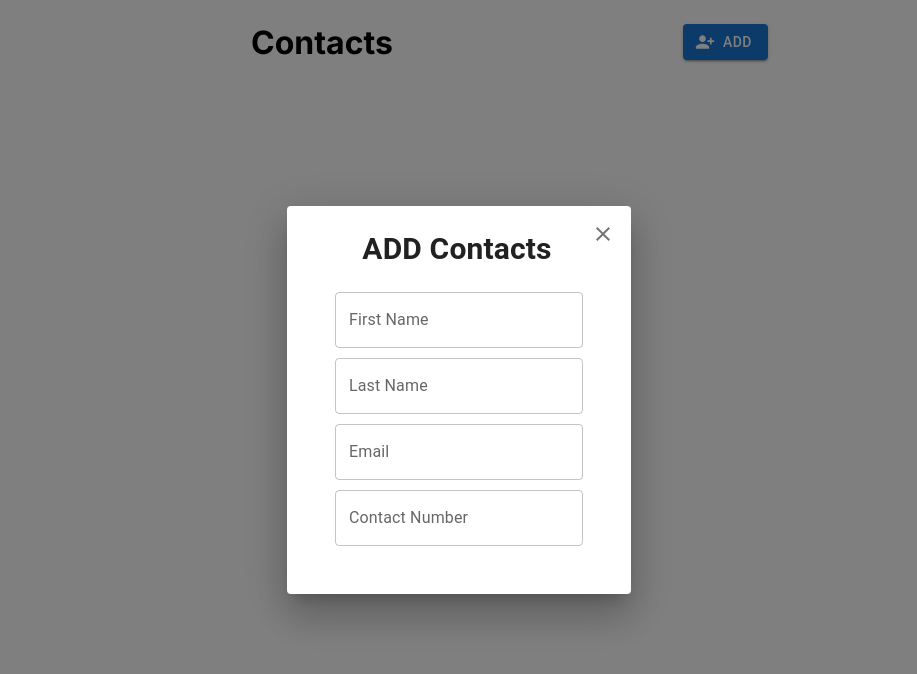
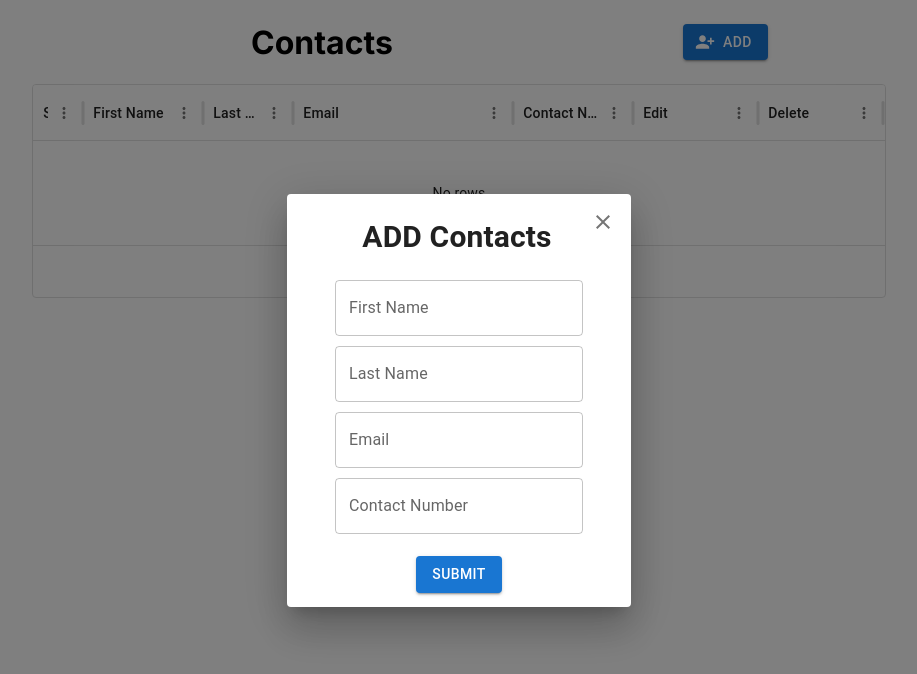
Before and after one commit to balaji1610/contacts_application, a Next.js app: page / in a window 1280 px wide. Both pictures are taken after a click on the button "ADD". Shown: the top 674 px of the page, without its empty margins (181-1098 px from the left). Built offline with nearby package versions, Linux system fonts and the light colour scheme.

Commit message:
Completed add,edit,delete

```diff
--- a/package.json
+++ b/package.json
@@ -14,9 +14,11 @@
     "@mui/icons-material": "^5.15.17",
     "@mui/material": "^5.15.17",
     "@mui/x-data-grid": "^7.4.0",
+    "formik": "^2.4.6",
     "next": "14.2.3",
     "react": "^18",
-    "react-dom": "^18"
+    "react-dom": "^18",
+    "yup": "^1.4.0"
   },
   "devDependencies": {
     "@types/node": "^20",
--- a/src/app/components/Model.tsx
+++ b/src/app/components/Model.tsx
@@ -8,15 +8,13 @@ import React, { Dispatch, SetStateAction } from "react";
 
 interface ModelType {
   open: boolean;
-  setOpen: Dispatch<SetStateAction<boolean>>;
   handleClose: () => void;
   title: string;
-  component: React.ReactNode;
+  component?: React.ReactNode;
 }
 export default function Model({
   open,
   handleClose,
-  setOpen,
   title,
   component,
 }: ModelType) {
@@ -54,7 +52,6 @@ export default function Model({
         <DialogActions>
           <Grid container xs={12}>
             {component}
-            {/* <AddFrom setOpen={setOpen} handleClose={handleClose} /> */}
           </Grid>{" "}
         </DialogActions>
       </Dialog>
--- a/src/app/components/button.tsx
+++ b/src/app/components/button.tsx
@@ -6,10 +6,11 @@ interface IProps {
   text: string;
   variant: "outlined" | "contained";
   startIcon?: React.ReactElement;
-  onClick: () => void;
+  onClick?: (data?: any, ee?: any) => void;
+  type?: "submit";
 }
-const Buttons = ({ text, variant, startIcon, onClick }: IProps) => (
-  <Button variant={variant} startIcon={startIcon} onClick={onClick}>
+const Buttons = ({ text, variant, startIcon, onClick, type }: IProps) => (
+  <Button type={type} variant={variant} startIcon={startIcon} onClick={onClick}>
     {text}
   </Button>
 );
--- a/src/app/container/AddContacts/AddContactsForm.tsx
+++ b/src/app/container/AddContacts/AddContactsForm.tsx
@@ -1,34 +1,138 @@
 import TextField from "@mui/material/TextField";
+import Buttons from "@/app/components/button";
+import { useFormik } from "formik";
+import * as Yup from "yup";
+import { useApplicationContext } from "@/app/context/communityContext";
+import { ReactNode, useState } from "react";
 
 export default function AddContactsForm() {
-  const fromStyle = {
+  const {
+    open,
+    setOpen,
+    setContacts,
+    contacts,
+    updateContacts,
+    editIndex,
+    setEditIndex,
+    setUpdateContacts,
+    contactsList,
+    isUpdate,
+    setModel,
+  } = useApplicationContext();
+
+  const contactsField = {
     display: "grid",
     gridTemplateRows: "auto",
     rowGap: "10px",
     margin: "10px",
     padding: "30px",
   };
+  const submitStyle = {
+    display: "flex",
+    flexDirection: "row" as "row",
+    justifyContent: "center",
+    height: "3px",
+    alignItems: "center",
+    marginTop: "-23px",
+    padding: "24px",
+  };
+
+  const formik = useFormik({
+    initialValues: updateContacts,
+    validationSchema: Yup.object({
+      firstname: Yup.string()
+        .matches(/^[a-zA-Z]+$/, "firstname must only contain letters")
+        .min(2, "Too short")
+        .max(10, "Too long")
+        .required("Required"),
+      lastname: Yup.string()
+        .matches(/^[a-zA-Z]+$/, "lastname must only contain letters")
+        .min(1, "Too short")
+        .max(5, "Too long")
+        .required("Required"),
+      email: Yup.string().email().required("Required"),
+      contactnumber: Yup.string()
+        .matches(/^\d{10}$/, "Invalid contactnumber")
+        .required("Required"),
+    }),
+
+    onSubmit: (values) => {
+      if (isUpdate) {
+        const updateList = contacts.map((el: any) => {
+          return el.id == editIndex ? values : el;
+        });
+        setContacts(updateList);
+        setModel(false);
+        setEditIndex(-1);
+        setUpdateContacts(contactsList);
+      } else {
+        const addId = { ...values, id: contacts.length + 1 };
+        setOpen(false);
+        setContacts((prev: any) => [...prev, addId]);
+      }
+    },
+  });
+
+  const { values, handleSubmit, touched, errors, dirty, handleChange } = formik;
   return (
-    <div>
-      <form>
-        <div style={fromStyle}>
+    <>
+      <form onSubmit={handleSubmit}>
+        <div style={contactsField}>
           <div>
-            <TextField label="First Name" variant="outlined" />
+            <TextField
+              type="text"
+              name="firstname"
+              label="First Name"
+              value={values.firstname}
+              onChange={formik.handleChange}
+              error={touched.firstname && Boolean(errors.firstname)}
+            />
           </div>{" "}
           <div>
             {" "}
-            <TextField label="Last Name" variant="outlined" />
+            <TextField
+              type="text"
+              name="lastname"
+              label="Last Name"
+              variant="outlined"
+              value={values.lastname}
+              onChange={formik.handleChange}
+              error={touched.lastname && Boolean(errors.lastname)}
+            />
           </div>
           <div>
             {" "}
-            <TextField label="Email" variant="outlined" />
+            <TextField
+              type="text"
+              name="email"
+              label="Email"
+              variant="outlined"
+              value={values.email}
+              onChange={formik.handleChange}
+              error={touched.email && Boolean(errors.email)}
+            />
           </div>{" "}
           <div>
             {" "}
-            <TextField label="Contact Number" variant="outlined" />
+            <TextField
+              type="text"
+              name="contactnumber"
+              label="Contact Number"
+              variant="outlined"
+              value={values.contactnumber}
+              onChange={formik.handleChange}
+              error={touched.contactnumber && Boolean(errors.contactnumber)}
+            />
           </div>
         </div>
+        <div style={submitStyle}>
+          <Buttons
+            type="submit"
+            variant="contained"
+            text={isUpdate ? "update" : "submit"}
+          />
+        </div>
       </form>
-    </div>
+    </>
   );
 }
--- a/src/app/container/header/Header.tsx
+++ b/src/app/container/header/Header.tsx
@@ -6,10 +6,13 @@ import Model from "@/app/components/Model";
 import Table from "@/app/container/table/Table";
 import PersonAddAlt1Icon from "@mui/icons-material/PersonAddAlt1";
 import AddContactsForm from "@/app/container/AddContacts/AddContactsForm";
+import { useApplicationContext } from "@/app/context/communityContext";
 export default function Header() {
-  const [open, setOpen] = useState(false);
+  const { open, setOpen, setIsUpdate } = useApplicationContext();
+
   const addClick = () => {
     setOpen(true);
+    setIsUpdate(false);
   };
 
   const handleCloseClick = () => {
@@ -38,13 +41,16 @@ export default function Header() {
           />
           <Model
             open={open}
-            setOpen={setOpen}
             handleClose={handleCloseClick}
             title="ADD Contacts"
             component={<AddContactsForm />}
           />
         </Grid>
       </Grid>
+
+      <div>
+        <Table />
+      </div>
     </div>
   );
 }
--- a/src/app/container/table/Table.tsx
+++ b/src/app/container/table/Table.tsx
@@ -1,11 +1,119 @@
 import { useApplicationContext } from "@/app/context/communityContext";
+import {
+  DataGrid,
+  GridRowsProp,
+  GridColDef,
+  GridRenderCellParams,
+  GridColumnMenu,
+} from "@mui/x-data-grid";
+import Buttons from "@/app/components/button";
+import Model from "@/app/components/Model";
+import AddContactsForm from "@/app/container/AddContacts/AddContactsForm";
+import { useState } from "react";
+import Grid from "@mui/material/Grid";
+export default function Table() {
+  const {
+    contacts,
+    setEditIndex,
+    setUpdateContacts,
+    contactsList,
+    setIsUpdate,
+    editModel,
+    setContacts,
+    setModel,
+    editIndex,
+  } = useApplicationContext();
+  const editClick = (getindex: any, getdata: any) => {
+    setModel(true);
+    setIsUpdate(true);
+    setEditIndex(getindex);
+    setUpdateContacts(getdata);
+  };
 
-export default function Table() {
-  const { InvokeHook, addClick } = useApplicationContext();
+  const handleCloseClick = () => {
+    setModel(false);
+    setUpdateContacts(contactsList);
+  };
+  const deleteClick = (deleteId: any) => {
+    setContacts((prev: any) => {
+      const deleteContacts = prev.filter((el: any) => {
+        return el.id != deleteId;
+      });
+      return deleteContacts;
+    });
+  };
+  const columns: GridColDef[] = [
+    {
+      field: "id",
+      headerName: "S.NO",
+      width: 45,
+    },
+    {
+      field: "firstname",
+      headerName: "First Name",
+      width: 120,
+    },
+    { field: "lastname", headerName: "Last Name", width: 90 },
+    {
+      field: "email",
+      headerName: "Email",
+      width: 220,
+    },
+    {
+      field: "contactnumber",
+      headerName: "Contact Number",
+      width: 120,
+    },
+    {
+      field: "actions",
+      headerName: "Edit",
+      width: 125,
+      renderCell: (params: GridRenderCellParams) => (
+        <Buttons
+          variant="contained"
+          text="EDIT"
+          onClick={() => editClick(params.id, params.row)}
+        />
+      ),
+    },
+    {
+      field: "action",
+      headerName: "Delete",
+      width: 125,
+      renderCell: (params: GridRenderCellParams) => (
+        <Buttons
+          variant="contained"
+          text="DELETE"
+          onClick={() => deleteClick(params.id)}
+        />
+      ),
+    },
+  ];
+
   return (
     <div>
-      <h1>{InvokeHook}</h1>
-      <button onClick={addClick}>+</button>
+      {" "}
+      <Model
+        open={editModel}
+        handleClose={handleCloseClick}
+        title="Update Contacts"
+        component={<AddContactsForm />}
+      />
+      <Grid container>
+        <Grid item xs={2}></Grid>
+        <Grid item xs={8}>
+          <div>
+            <DataGrid
+              rows={contacts}
+              columns={columns}
+              autoHeight
+              hideFooterSelectedRowCount
+              hideFooterPagination={true}
+            />
+          </div>
+        </Grid>
+        <Grid item xs={2}></Grid>
+      </Grid>
     </div>
   );
 }
--- a/src/app/context/communityContext.tsx
+++ b/src/app/context/communityContext.tsx
@@ -8,9 +8,19 @@ import React, {
 } from "react";
 
 interface ApplicationContextType {
-  InvokeHook: number;
-  setInvokeHook: Dispatch<SetStateAction<number>>;
-  addClick: () => void;
+  open: boolean;
+  setOpen: Dispatch<SetStateAction<boolean>>;
+  contacts: any;
+  setContacts: Dispatch<SetStateAction<any>>;
+  editIndex: number;
+  setEditIndex: Dispatch<SetStateAction<any>>;
+  updateContacts: any;
+  setUpdateContacts: Dispatch<SetStateAction<any>>;
+  contactsList: any;
+  isUpdate: boolean;
+  setIsUpdate: Dispatch<SetStateAction<boolean>>;
+  editModel: boolean;
+  setModel: Dispatch<SetStateAction<boolean>>;
 }
 
 const ApplicationContext = createContext<ApplicationContextType | undefined>(
@@ -22,15 +32,36 @@ interface ContextProps {
 }
 
 const ApplicationProvider: React.FC<ContextProps> = ({ children }) => {
-  const [InvokeHook, setInvokeHook] = useState<number>(1);
-
-  const addClick = () => {
-    setInvokeHook((prev) => prev + 1);
+  const contactsList = {
+    firstname: "",
+    lastname: "",
+    email: "",
+    contactnumber: "",
+    id: 0,
   };
-
+  const [open, setOpen] = useState<boolean>(false);
+  const [contacts, setContacts] = useState([]);
+  const [editIndex, setEditIndex] = useState<number>(-1);
+  const [updateContacts, setUpdateContacts] = useState(contactsList);
+  const [isUpdate, setIsUpdate] = useState<boolean>(false);
+  const [editModel, setModel] = useState<boolean>(false);
   return (
     <ApplicationContext.Provider
-      value={{ InvokeHook, setInvokeHook, addClick }}
+      value={{
+        open,
+        setOpen,
+        contacts,
+        setContacts,
+        editIndex,
+        setEditIndex,
+        updateContacts,
+        setUpdateContacts,
+        contactsList,
+        isUpdate,
+        setIsUpdate,
+        editModel,
+        setModel,
+      }}
     >
       {children}
     </ApplicationContext.Provider>
```
Also changed, not shown: 1 other file (tests, documents, lock files or other folders).
